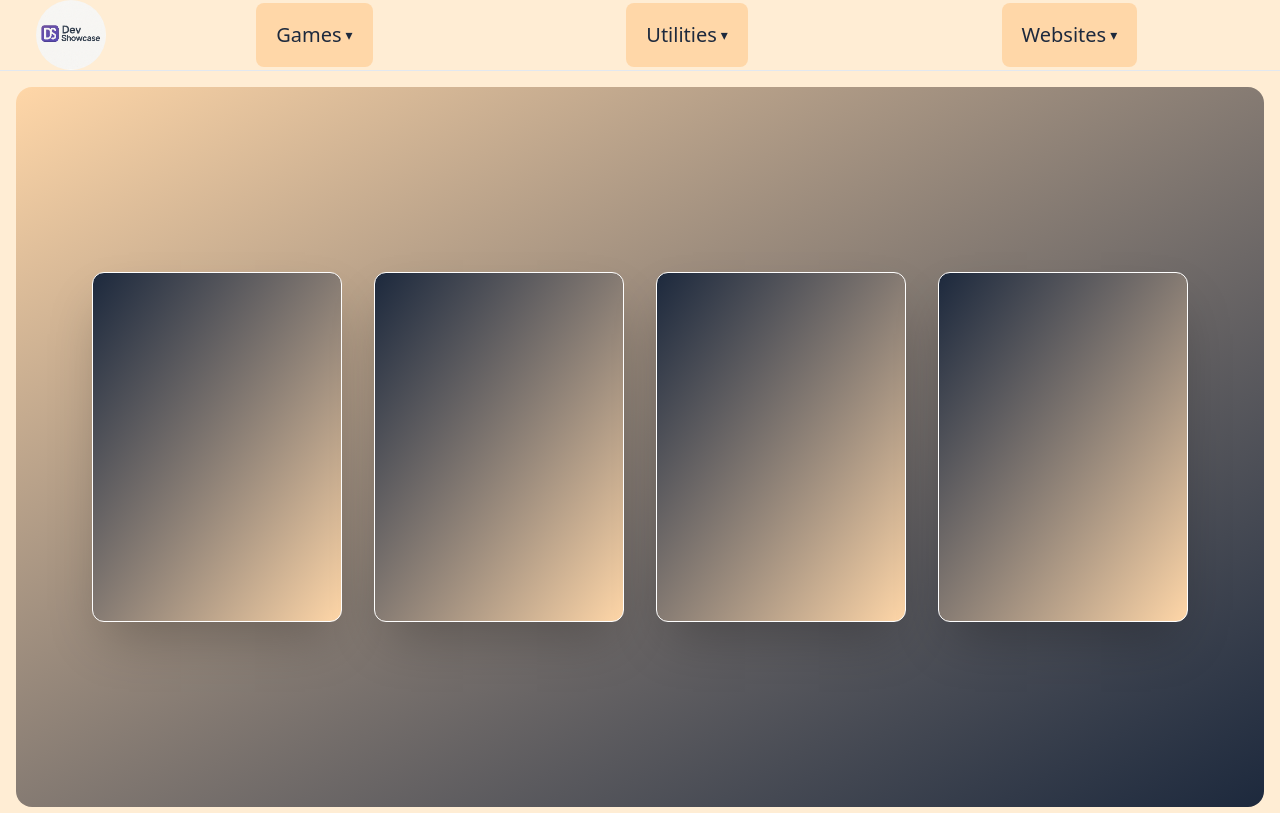
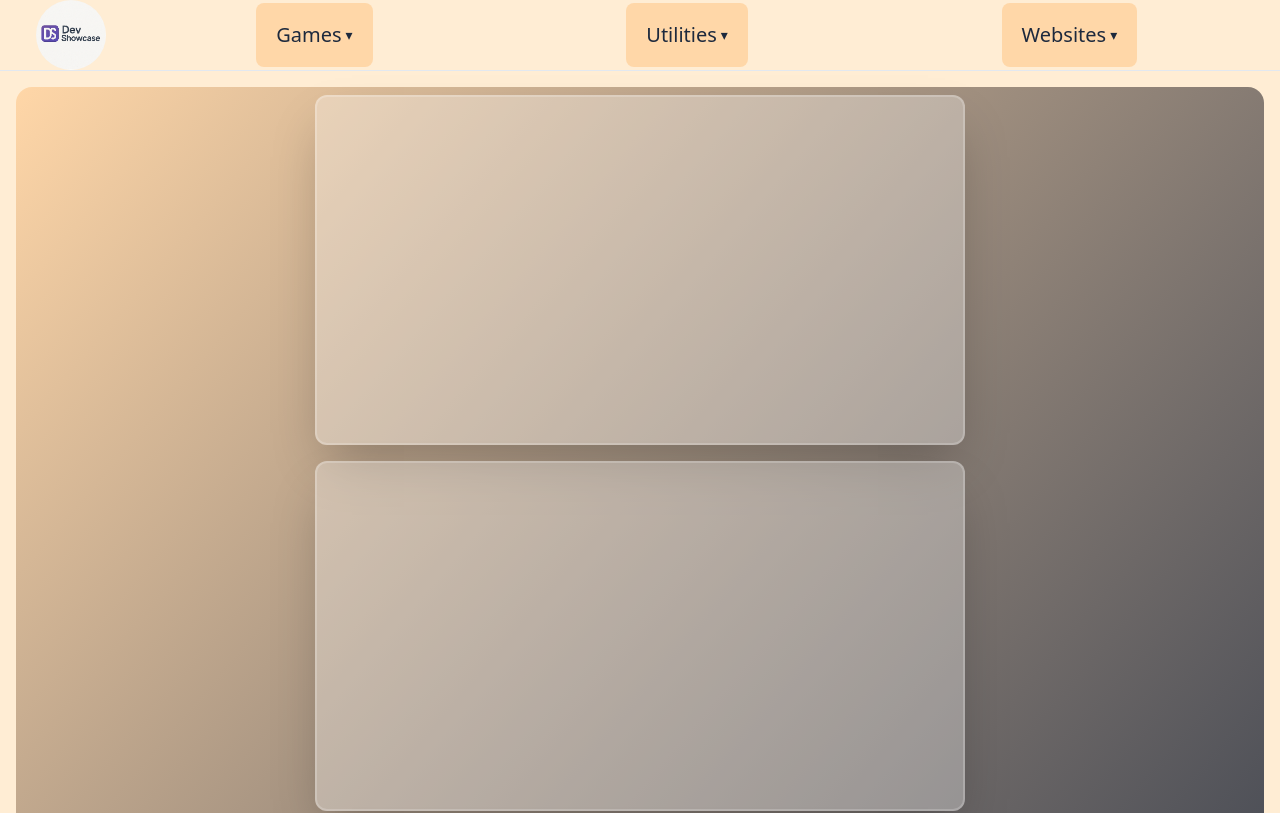
Before and after one commit to Chromamoeller/DevShowcase, a Vue app: page / in a window 1280 px wide. Shown: the top 813 px of the page. Built offline with nearby package versions, Linux system fonts and the light colour scheme.

Commit message:
cards transparent

```diff
--- a/src/components/Card.vue
+++ b/src/components/Card.vue
@@ -1,6 +1,6 @@
 <template>
   <div
-    class="w-[250px] h-[350px] border border-white border-solid border-xl rounded-xl shadow-2xl bg-gradient-to-br from-slate-800 to-orange-200 mx-4 my-2"
+    class="w-[650px] h-[350px] border border-white/20 border-solid border-2 rounded-xl shadow-2xl bg-white/30 mx-4 my-2"
   ></div>
 </template>
 
```
